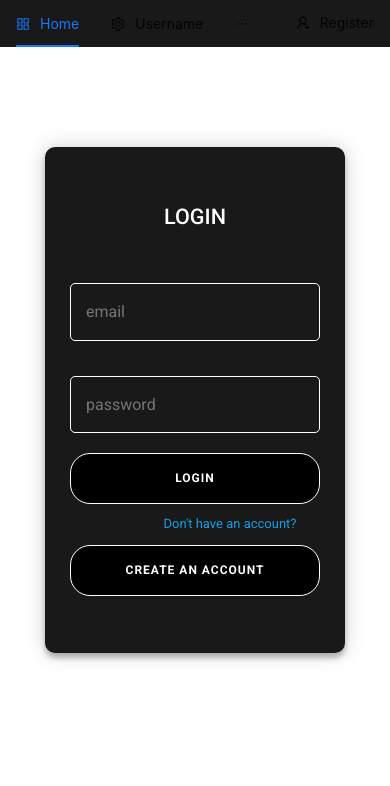
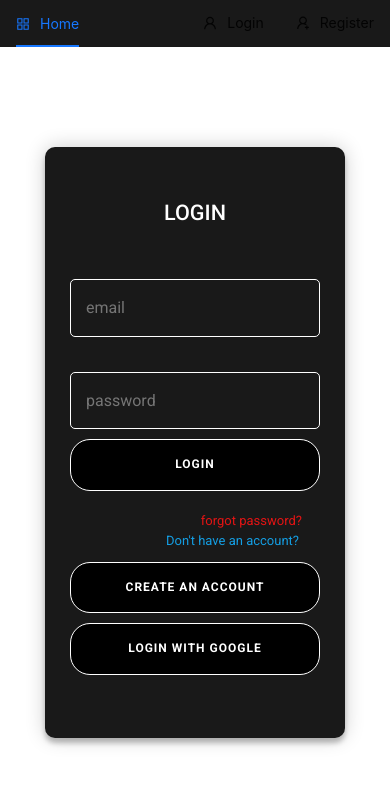
Before and after one commit to Vishnu-Biju/mern-e-commerce-project, a React (Create React App) app in the folder client/: page /login in a window 390 px wide. Shown: the top 786 px of the page. Built offline with nearby package versions, Linux system fonts and the light colour scheme; no server answers.

Commit message:
forgot & google signin

```diff
--- a/client/src/App.js
+++ b/client/src/App.js
@@ -8,6 +8,7 @@ import Login from './pages/auth/Login';
 import Register from './pages/auth/Register';
 import Home from './pages/Home';
 import Header from './components/nav/Header';
+import ChangePassword from "./pages/auth/forgotPassword"
 
 import {auth} from './pages/auth/firebase';
 import { useDispatch } from 'react-redux';
@@ -53,6 +54,7 @@ const App = ()=> {
       <Route  path="/" element ={<Home/>} />
       <Route  path="login"  element ={<Login/>} />
       <Route path="register"  element ={<Register/>} />
+      <Route path="/forgot/password"  element ={<ChangePassword/>} />
 
     </Routes>
     </>
--- a/client/src/components/nav/Header.js
+++ b/client/src/components/nav/Header.js
@@ -1,85 +1,107 @@
-import React , {useState} from 'react';
-import { Menu } from 'antd';
-import {  AppstoreOutlined, SettingOutlined,LogoutOutlined , UserOutlined, UserAddOutlined } from '@ant-design/icons';
-import {Link} from 'react-router-dom';
+import React, { useState } from "react";
+import { Menu } from "antd";
+import {
+  AppstoreOutlined,
+  SettingOutlined,
+  LogoutOutlined,
+  UserOutlined,
+  UserAddOutlined,
+} from "@ant-design/icons";
+import { Link } from "react-router-dom";
 import { getAuth, signOut } from "firebase/auth";
-import { useDispatch } from 'react-redux';
-import { toast } from 'react-toastify';
-import 'react-toastify/dist/ReactToastify.css';
-import { useNavigate } from 'react-router-dom';
+import { useDispatch, useSelector } from "react-redux";
+import { toast } from "react-toastify";
+import "react-toastify/dist/ReactToastify.css";
+import { useNavigate } from "react-router-dom";
 
-
-const {SubMenu, Item} = Menu;
-
+const { SubMenu, Item } = Menu;
 
 const Header = () => {
-  const [current , setCurrent] = useState("home");
+  const [current, setCurrent] = useState("home");
 
-  const navigate = useNavigate ();
+  const navigate = useNavigate();
 
-
-
-  let dispatch = useDispatch()
-
-
+  let dispatch = useDispatch();
+  let { user } = useSelector((state) => ({ ...state }));
 
   const handleClick = (e) => {
-
     setCurrent(e.key);
-
   };
 
   const logout = () => {
     const auth = getAuth();
-        signOut(auth).then(() => {
+    signOut(auth)
+      .then(() => {
         dispatch({
           type: "LOGOUT",
-              payload:null,
+          payload: null,
         });
-           navigate('/login');
-        }).catch((error) => {
+        navigate("/login");
+      })
+      .catch((error) => {
         // An error happened.
 
         toast.warning("an unexpected error occured !");
-
       });
-      }
+  };
 
   return (
-
-         <Menu  style={{ display: 'block',backgroundColor:'#191919 ',color:'white'  }} onClick={handleClick} mode="horizontal" selectedKeys={[current]}>
-          <Item  key="home" icon={<AppstoreOutlined />}>
-              <Link to="/">Home</Link>
+    <Menu
+      style={{ display: "block", backgroundColor: "#191919 ", color: "white" }}
+      onClick={handleClick}
+      mode="horizontal"
+      selectedKeys={[current]}
+    >
+      <Item key="home" icon={<AppstoreOutlined />}>
+        <Link to="/">Home </Link>
       </Item>
-
-          <SubMenu key="submenu" style={{ backgroundColor:'#191919 ',color:'white' }} icon ={<SettingOutlined />}   title="Username" >
-
-                <Item key="setting:1" style={{ backgroundColor:'#191919 ',color:'white' }}>Options 1</Item>
-                <Item key="setting:2"style={{ backgroundColor:'#191919 ',color:'white' }}>Options 2</Item>
-                <Item icon={<LogoutOutlined />} onClick={logout} style={{ backgroundColor:'#191919 ',color:'white' }}>Logout</Item>
-
+      {user &&
+        <SubMenu
+        key="submenu"
+        style={{ backgroundColor: "#191919 ", color: "white",float: "right"  }}
+        icon={<SettingOutlined />}
+        title={user.email && user.email.split('@')[0]}
+      >
+        <Item
+          key="setting:1"
+          style={{ backgroundColor: "#191919 ", color: "white" }}
+        >
+          Options 1
+        </Item>
+        <Item
+          key="setting:2"
+          style={{ backgroundColor: "#191919 ", color: "white" }}
+        >
+          Options 2
+        </Item>
+        <Item
+          icon={<LogoutOutlined />}
+          onClick={logout}
+          style={{ backgroundColor: "#191919 ", color: "white" }}
+        >
+          Logout
+        </Item>
       </SubMenu>
-
-          <Item key="register"  style={{ marginLeft: 'auto' , float: 'right' }} icon={<UserAddOutlined />}>
-          <Link to="/Register">Register</Link>
-          </Item>
-
-            <Item key="login" style={{float: 'right' }} icon={<UserOutlined />} >
-            <Link to="/Login">Login</Link>
-            </Item>
-
-
-
-
-
-        </Menu>
-
-
-      );
-
       }
 
 
+      {!user && (
+        <Item
+          key="register"
+          style={{ marginLeft: "auto", float: "right" }}
+          icon={<UserAddOutlined />}
+        >
+          <Link to="/Register">Register</Link>
+        </Item>
+      )}
 
+      {!user && (
+        <Item key="login" style={{ float: "right" }} icon={<UserOutlined />}>
+          <Link to="/Login">Login</Link>
+        </Item>
+      )}
+    </Menu>
+  );
+};
 
 export default Header;
--- a/client/src/index.css
+++ b/client/src/index.css
@@ -15,6 +15,9 @@ body {
   background-color:#ffffff  ;
 
 }
+ #danger p{
+  color: red;
+}
 menu{
   color: #000000;
 }
@@ -23,6 +26,35 @@ code {
   font-family: source-code-pro, Menlo, Monaco, Consolas, 'Courier New',
     monospace;
 }
+
+#main{
+  display: flex;
+	justify-content: center;
+	align-items: center;
+  padding: 10px;
+  color: #ffffff;
+	flex-direction: column;
+	font-family: 'Roboto', sans-serif;
+  background-color: #191919 ;
+  position: relative;
+  border-radius: 10px;
+  z-index: 1;
+  max-width: 50%;
+  margin: auto ;
+  text-align: center;
+  box-shadow: 0 0 20px 0 rgba(0, 0, 0, 0.2), 0 5px 5px 0 rgba(0, 0, 0, 0.24);
+  margin-top: 100px;
+  height: 70vh;
+  min-height:550px ;
+  min-width: 300px;
+
+}
+
+#fields{
+  padding: 10px;
+
+
+ }
 
 input {
   display: flex;
@@ -54,26 +86,7 @@ input:focus
   outline: none;
 }
 
-#main{
-  display: flex;
-	justify-content: center;
-	align-items: center;
-  padding: 10px;
-  color: #ffffff;
-	flex-direction: column;
-	font-family: 'Roboto', sans-serif;
-  background-color: #191919 ;
-  position: relative;
-  border-radius: 10px;
-  z-index: 1;
-  max-width: 50%;
-  margin: auto ;
-  text-align: center;
-  box-shadow: 0 0 20px 0 rgba(0, 0, 0, 0.2), 0 5px 5px 0 rgba(0, 0, 0, 0.24);
-  margin-top: 100px;
-  height: 60vh;
-  min-width: 300px;
-}
+
 
 #main h4{
   color: rgb(255, 255, 255);
@@ -96,22 +109,36 @@ input:focus
 	transition: transform 80ms ease-in;
   margin-top: 10px;
   width: 250px;
+  display: block;
 
 }
-#main p{
+#danger p{
   margin-left: 70px;
-  margin-top: 10px;
+  margin-top: 5px;
   margin-bottom: 0px;
+  margin-right: 18px;
+  font-size: 13px;
+  color: rgb(227, 20, 20);
+  display: block;
+}
+#blue p{
+  margin-left: 75px;
+  margin-top: 15px;
+  margin-bottom: 0px;
+  margin-right: 0px;
   font-size: 13px;
   color: rgb(20, 158, 227);
+  display: block;
 }
+
 
 #main button:active {
 	transform: scale(0.95);
 }
 
-#fields{
- padding: 10px;
+#forgot{
+  color: #000000;
+
 }
 
 
--- a/client/src/pages/auth/Login.js
+++ b/client/src/pages/auth/Login.js
@@ -1,10 +1,11 @@
 import React, {useState} from 'react';
-import { getAuth, signInWithEmailAndPassword } from "firebase/auth";
+import { getAuth, GoogleAuthProvider, signInWithEmailAndPassword ,signInWithPopup} from "firebase/auth";
 import app from './firebase';
 import { useNavigate } from "react-router-dom";
 import { toast } from 'react-toastify';
 import 'react-toastify/dist/ReactToastify.css';
-
+import { useDispatch } from 'react-redux';
+import {Link} from 'react-router-dom';
 
 const Login = () => {
   const auth = getAuth(app);
@@ -12,13 +13,35 @@ const Login = () => {
   const [email, setEmail] = useState("");
   const [password, setPassword] = useState("");
   const [loading,setLoading] = useState(false);
+  const provider = new GoogleAuthProvider();
+
   const NavToRegister = () => {
     // 👇️ navigate to /contacts
     navigate('/register');
   }
+    let dispatch = useDispatch();
+
+      const googleLogin = async () => {
+      const result = await signInWithPopup(auth,provider);
+      navigate('/');
+
+      const credential = GoogleAuthProvider.credentialFromResult(result);
+      const idTokenResult = credential.accessToken;
+      // The signed-in user info.
+      const user = result.user;
+      dispatch({
+        type:'LOGGED_IN_USER',
+        payload: {
+          email: user.email,
+          token:idTokenResult.token,
+        },
+      });
+      // ...
+    }
+
   const handleLogin = () => {
-  signInWithEmailAndPassword(auth, email, password)
-    .then((userCredential) => {
+    signInWithEmailAndPassword(auth, email, password)
+      .then((userCredential) => {
 
 
       // Signed in
@@ -46,19 +69,27 @@ const Login = () => {
   return (
 
     <div id = "main">
-      <h4> LOGIN</h4>
+      {loading ? <h4> Loading...</h4> : <h4> LOGIN </h4>}
       <div id="fields">
         <form>
           <input placeholder='email' type="string" style={{display:'block'}} onChange={(e) => setEmail(e.target.value)} />
            <input placeholder='password' type="password"  style={{display:'block'}} onChange={(e) => setPassword(e.target.value)} />
         </form>
+        <button id="normal" disabled={loading} onClick={handleLogin} type="submit" >LogIn</button>
+        <span id="danger"><Link to="/forgot/password"  ><p id='danger' style={{ float: "right" }}>forgot password?</p></Link></span>
 
 
 
-       </div>
-       <button id="normal" disabled={loading} onClick={handleLogin} type="submit" >LogIn</button>
-        <span> <p>Don't have an account?</p></span>
+
+
+        <span id ="blue"> <p > Don't have an account?</p></span>
        <button id="normal" onClick={NavToRegister} >CREATE AN ACCOUNT</button>
+       <button id="normal" disabled={loading} onClick={googleLogin} type="submit" >login with google</button>
+
+
+
+      </div>
+
     </div>
 
   )
--- a/client/src/pages/auth/Register.js
+++ b/client/src/pages/auth/Register.js
@@ -17,6 +17,15 @@ const Register= () => {
     // 👇️ navigate to /contacts
     navigate('/login');
   }
+
+
+
+  const googleLogin = () => {
+    // using google
+  }
+
+
+
   const handleRegister = () => {
 
     createUserWithEmailAndPassword(auth, email, password)
@@ -45,18 +54,20 @@ const Register= () => {
   return (
 
     <div id = "main">
-      <h4> REGISTER</h4>
+      {loading ? <h4> Loading...</h4> : <h4> REGISTER </h4>}
       <div id="fields">
         <form>
           <input placeholder='email' type="email" style={{display:'block'}} onChange={(e) => setEmail(e.target.value)} />
            <input placeholder='password' type="password"  style={{display:'block'}} onChange={(e) => setPassword(e.target.value)} />
         </form>
 
-       </div>
+
        <button id="normal" disabled={loading} onClick={handleRegister} type="submit" >SignUp</button>
 
        <span><p>Have An Account?</p></span>
        <button id="normal" onClick={NavToLogin}>LOGIN</button>
+    </div>
+      <button id="normal" onClick={googleLogin}>LOGIN with google</button>
     </div>
 
   )
--- /dev/null
+++ b/client/src/pages/auth/forgotPassword.js
@@ -0,0 +1,58 @@
+import React,{useState,useEffect} from "react";
+import { getAuth, sendPasswordResetEmail } from "firebase/auth";
+import { useSelector } from "react-redux";
+import { toast } from 'react-toastify';
+import 'react-toastify/dist/ReactToastify.css';
+
+
+
+
+
+const auth = getAuth();
+
+const ChangePassword = () => {
+
+  const [email,setEmail] = useState('');
+  const [loading,setLoading]=useState(false);
+
+  const handleSubmit = async (e) => {
+      e.preventDefault();
+      setLoading(true);
+
+      await sendPasswordResetEmail(auth, email)
+      .then(() => {
+        toast.success("check your password and email !");
+         setLoading(false);
+        // ..
+      })
+      .catch((error) => {
+        const errorMessage = error.message;
+        // ..
+      });
+  }
+
+
+    return (
+    <div id="main" className="container col-md-6 offset-md-3 p-5">
+
+
+        {loading? (<h4> Loading</h4>):(<div><h4>Forgot Password? </h4> <p>don't worry</p></div>)}
+      <div id="fields">
+      <form onSubmit={handleSubmit} >
+          <input type="email" placeholder="email"
+          value={email} onChange={(e) => setEmail(e.target.value)}
+          autoFocus
+           />
+           <br />
+           <button id="normal" disabled={!email}>submit</button>
+        </form>
+      </div>
+
+
+    </div>
+    );
+
+
+};
+
+export default ChangePassword;
```
Lines whose indentation alone changed are shown as unchanged.
